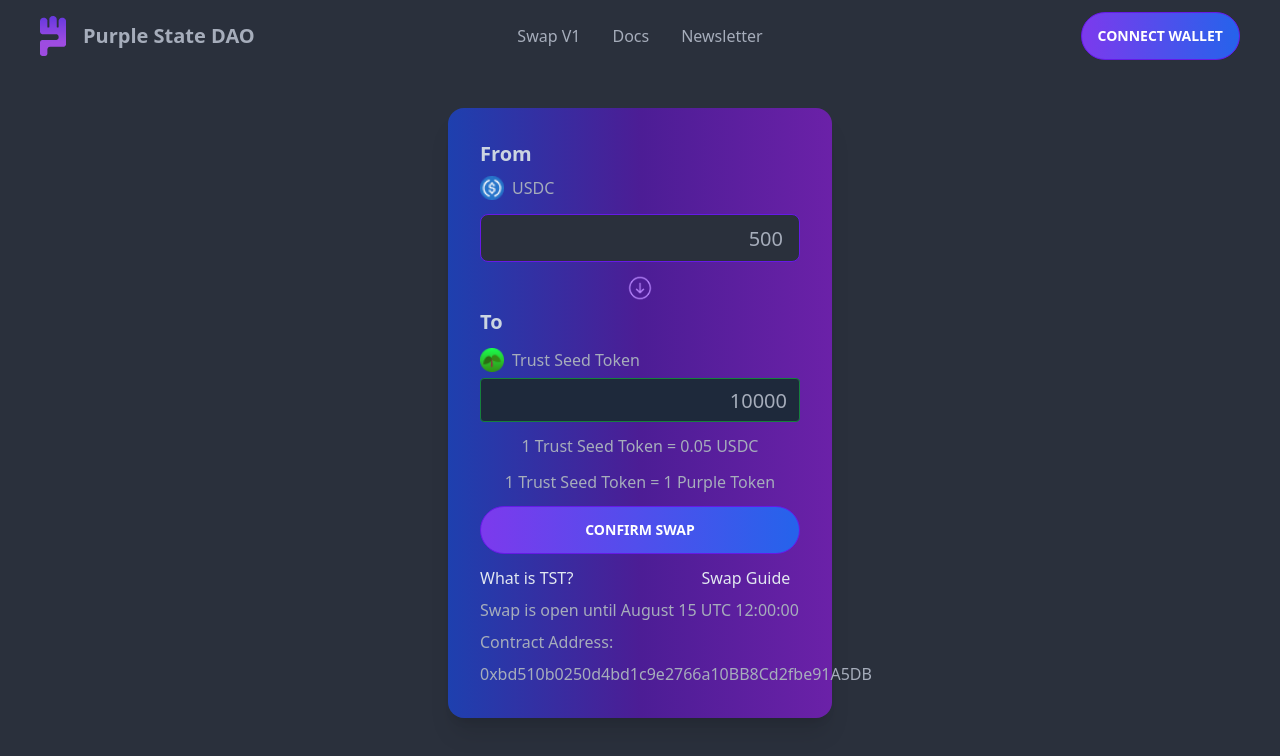
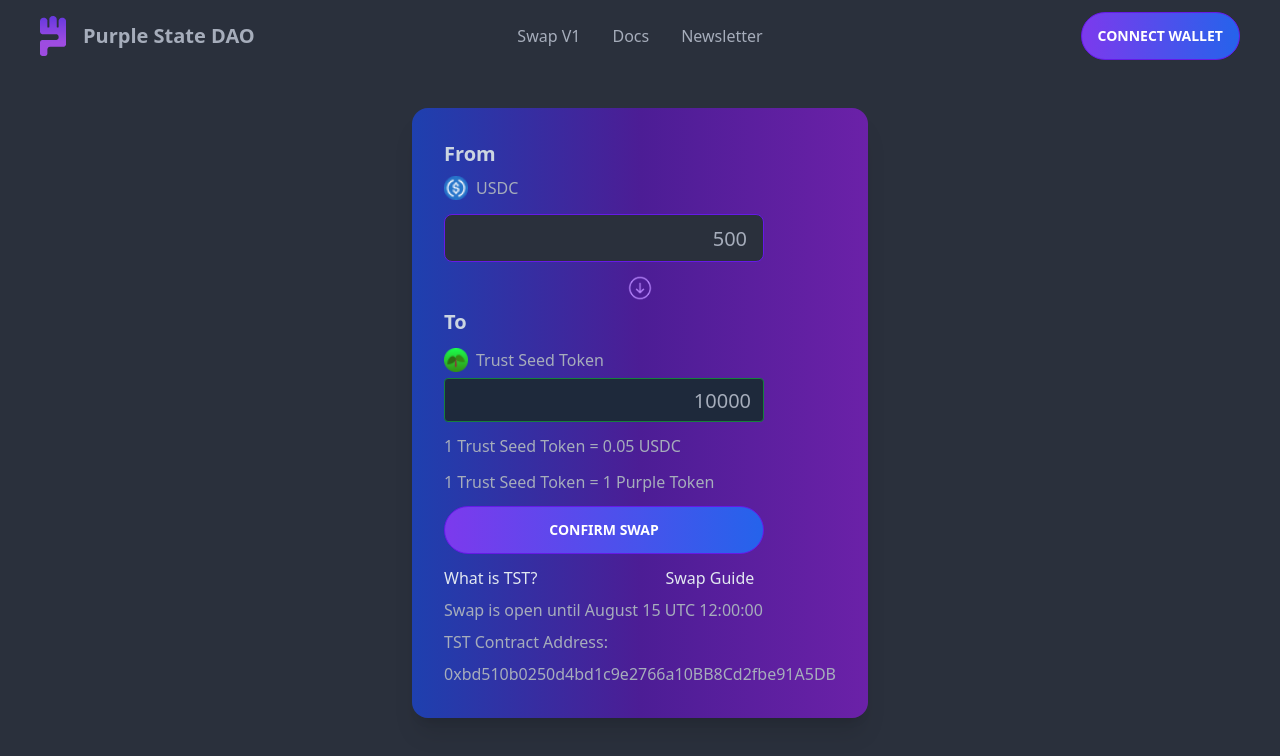
Before and after one commit to designerbjk/purple_state_dao, a Next.js app: page / in a window 1280 px wide. Shown: the top 756 px of the page. Built offline with nearby package versions, Linux system fonts and the light colour scheme.

Commit message:
css changes

```diff
--- a/pages/swap.js
+++ b/pages/swap.js
@@ -69,9 +69,9 @@ const SwapUI = () => {
   };
 
   return (
-    <div className="flex justify-center pt-10">
-      <div className="bg-gradient-to-r from-blue-800 via-violet-900 to-purple-800 card w-96 shadow-xl">
-        <div className="card-body items-start">
+    <div className="flex justify-center pt-10 ">
+      <div className=" self-center bg-gradient-to-r from-blue-800 via-violet-900 to-purple-800 card  shadow-xl">
+        <div className="card-body ">
           <h2 className="card-title  text-slate-300">From</h2>
           <div>
             <span className="pt-10">
@@ -120,12 +120,8 @@ const SwapUI = () => {
             </div>
 
             <div className="self-center">
-              <p className="text-center pt-3 pb-3">
-                1 Trust Seed Token = 0.05 USDC
-              </p>
-              <div className="text-center pb-3">
-                1 Trust Seed Token = 1 Purple Token
-              </div>
+              <p className=" pt-3 pb-3">1 Trust Seed Token = 0.05 USDC</p>
+              <div className=" pb-3">1 Trust Seed Token = 1 Purple Token</div>
 
               <button
                 type="submit"
@@ -153,8 +149,8 @@ const SwapUI = () => {
             </div>
           </form>
           <div>Swap is open until August 15 UTC 12:00:00</div>
-          <div>Contract Address: </div>
-          <div>0xbd510b0250d4bd1c9e2766a10BB8Cd2fbe91A5DB </div>
+          <div>TST Contract Address: </div>
+          <div>0xbd510b0250d4bd1c9e2766a10BB8Cd2fbe91A5DB</div>
         </div>
       </div>
     </div>
```
